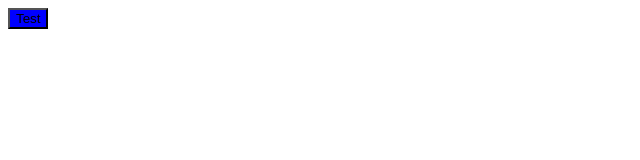
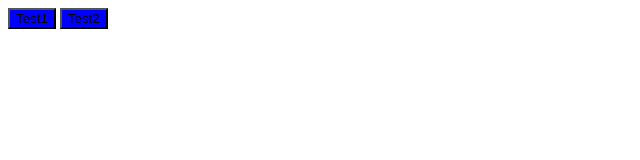
Before and after one commit to can-dev-water/github-memo, a plain HTML site: page index.html in a window 1280 px wide. Shown: the whole page, without its empty margins (0-640 px from the left). Drawn offline with Linux system fonts and the light colour scheme.

Commit message:
ファイルを更新

```diff
--- a/index.html
+++ b/index.html
@@ -8,6 +8,7 @@
     <link rel="stylesheet" href="style.css" />
   </head>
   <body>
-    <button>Test</button>
+    <button>Test1</button>
+    <button>Test2</button>
   </body>
 </html>
```
Also changed, not shown: 1 other file.
